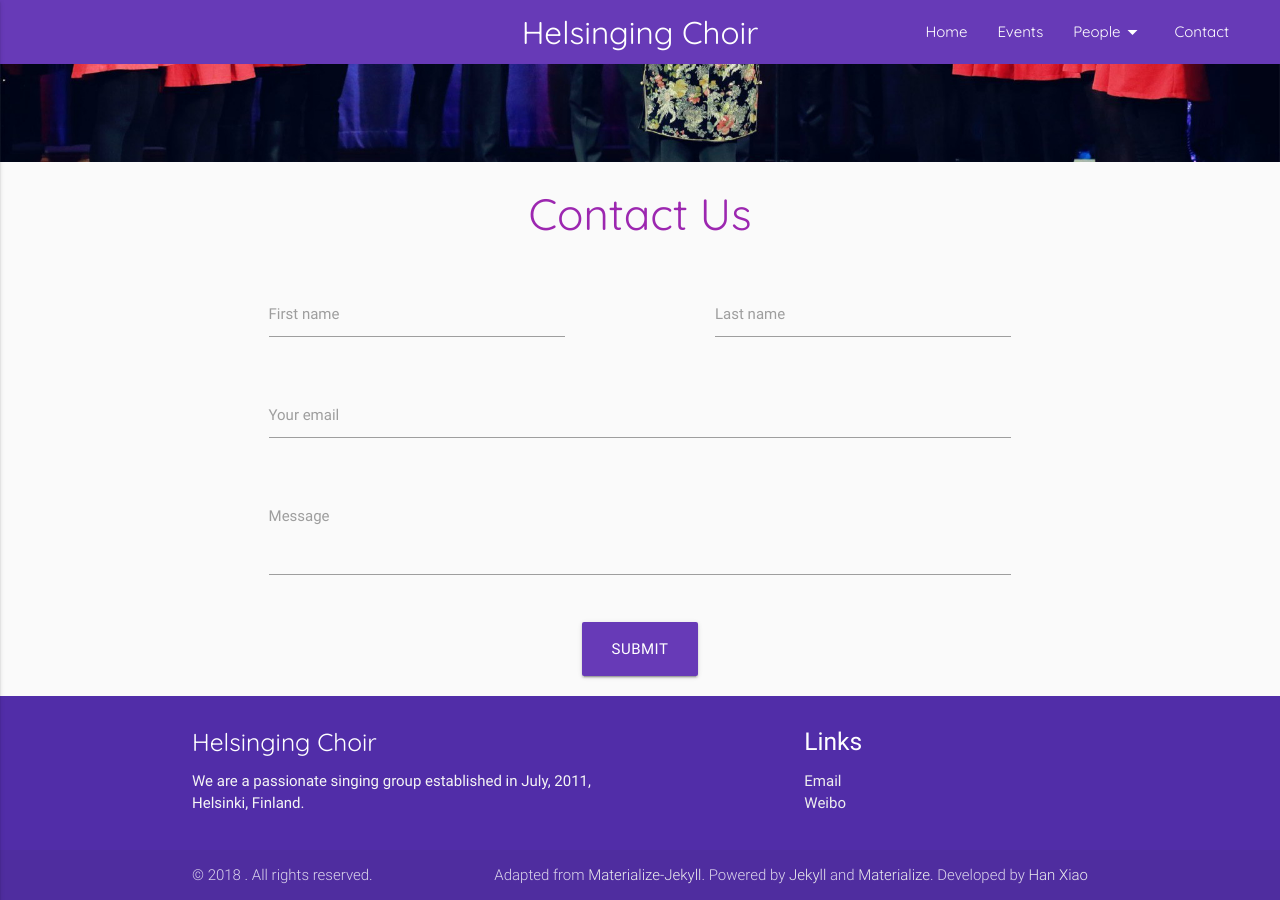
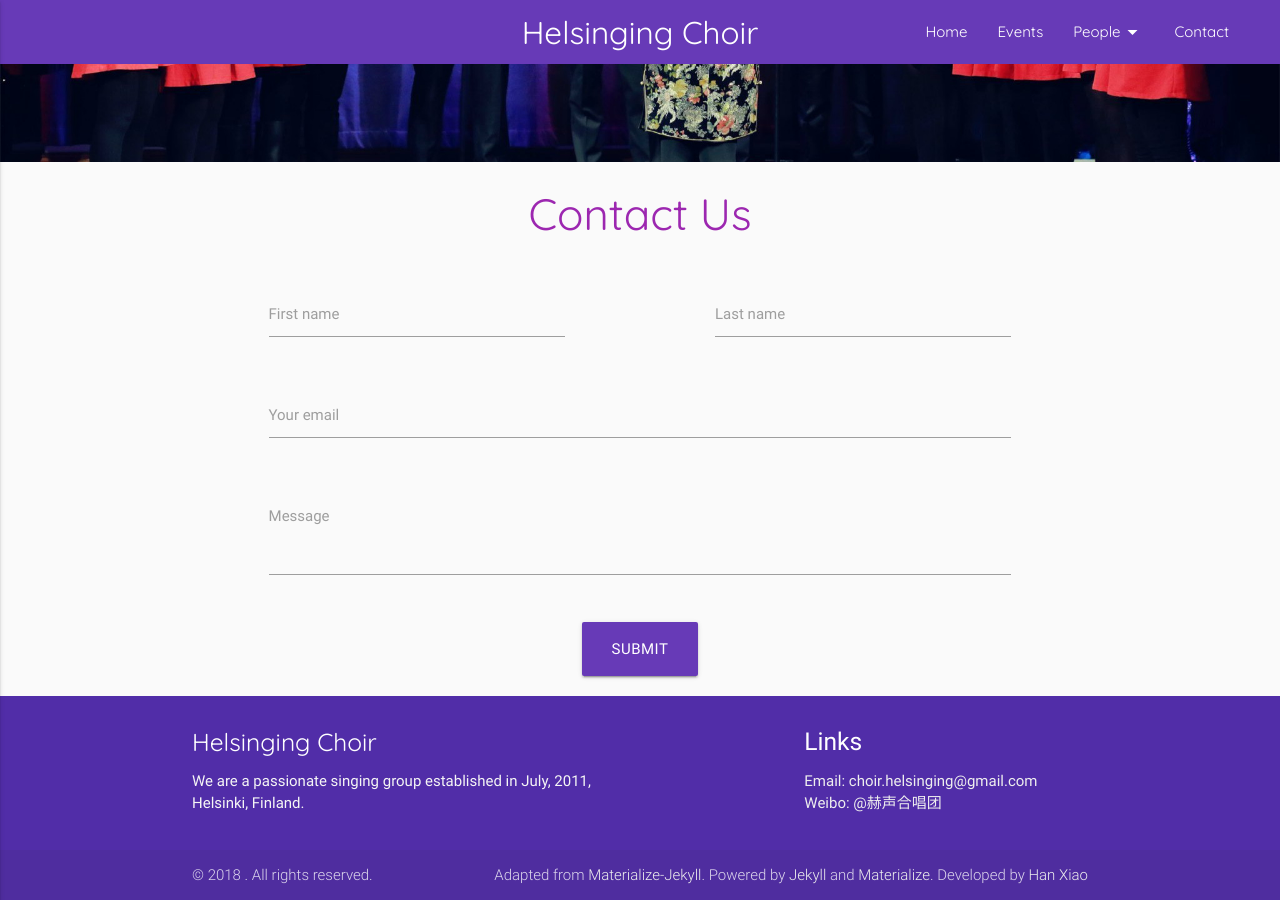
Before and after one commit to helsinging/helsinging.github.io, a Jekyll site: the page built from index.html, in a window 1280 px wide and 900 px high, scrolled down 2563 px. Built offline with Jekyll 4.4.1, drawn with Linux system fonts in a browser that asks for light colours; nearby versions of some CDN libraries; some web fonts are replaced.

Commit message:
links at footer

```diff
--- a/_includes/footer.html
+++ b/_includes/footer.html
@@ -10,11 +10,11 @@
       <h5 class="white-text">Links</h5>
       <ul>
         {% if site.author.email %}
-        <li><a class="grey-text text-lighten-3" href="mailto:{{ site.author.email }}">Email</a></li>
+        <li><a class="grey-text text-lighten-3" href="mailto:{{ site.author.email }}"> Email: {{site.author.email}} </a></li>
         {% endif %}
 
         {% if site.author.weibo %}
-        <li><a class="grey-text text-lighten-3" href="{{ site.author.weibo }}">Weibo</a></li>
+        <li><a class="grey-text text-lighten-3" href="{{ site.author.weibo }}">Weibo: @赫声合唱团 </a></li>
         {% endif %}
       </ul>
     </div>
```
